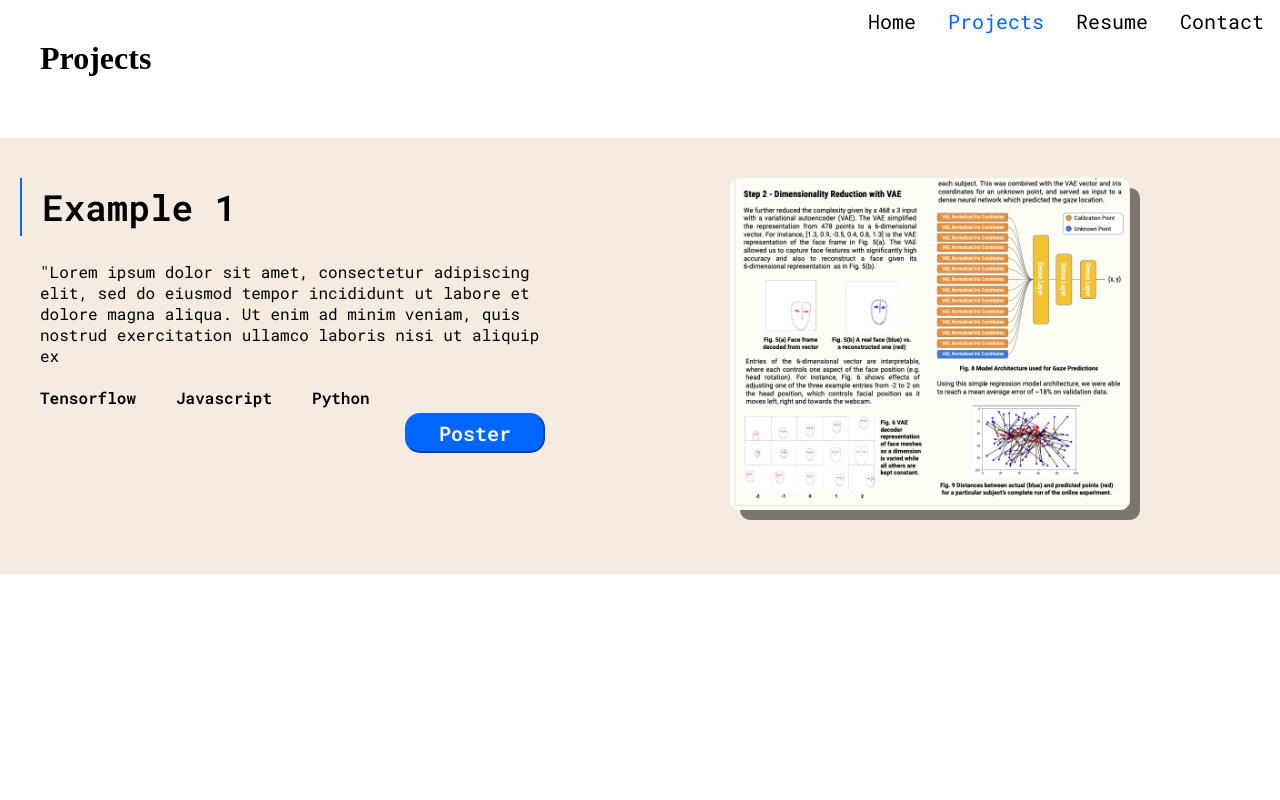
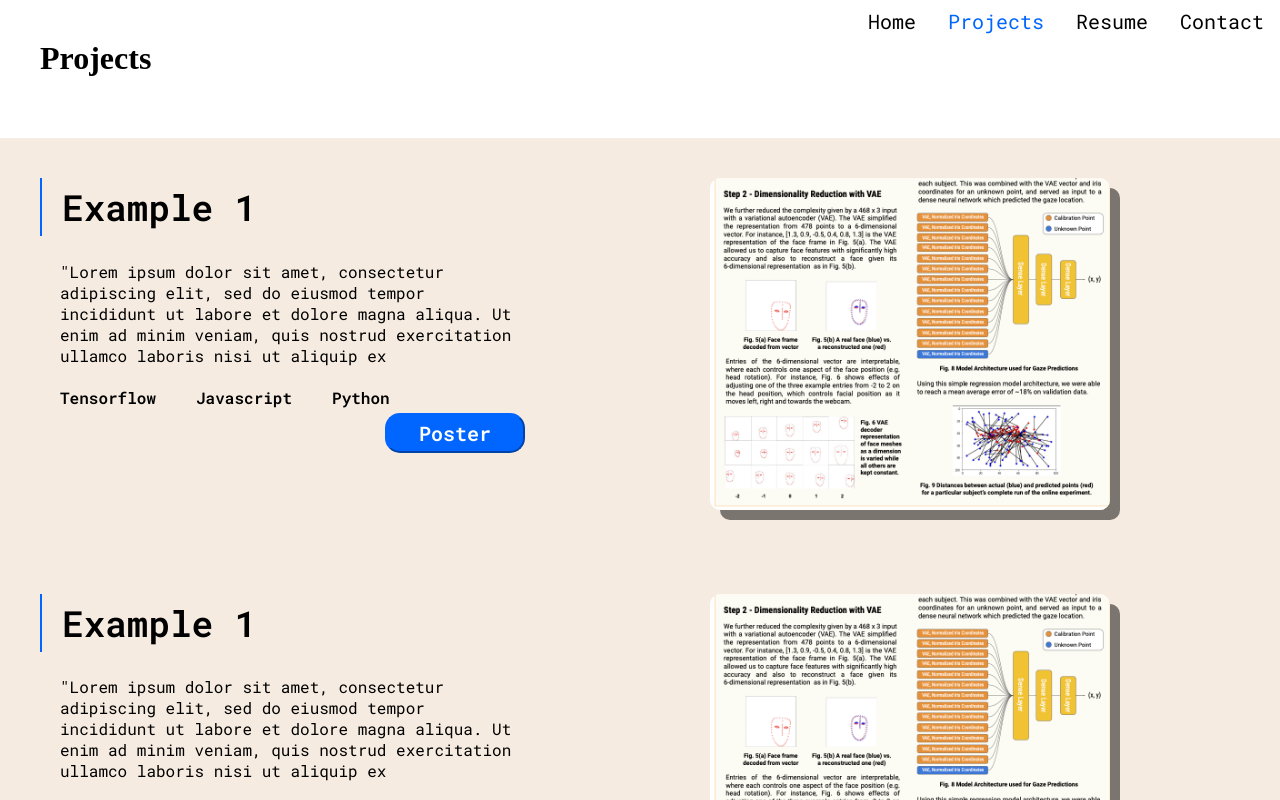
Before and after one commit to OlirEswar/OlirEswar.com, a React (Vite) app: page /Projects in a window 1280 px wide. Shown: the top 800 px of the page. Built offline with nearby package versions, Linux system fonts and the light colour scheme.

Commit message:
Made project pages flex display

```diff
--- a/src/ProjectCard.css
+++ b/src/ProjectCard.css
@@ -4,10 +4,13 @@
 
 .project-card {
     display: flex;
-    padding-right: 20px;
-    padding-left: 20px;
+    justify-content: center;
     padding-top: 40px;
-    padding-bottom: 60px;
+    padding-bottom: 40px;
+}
+
+.project-card__description {
+    max-width: 500px;
 }
 
 .project-card h1 {
--- a/src/main.jsx
+++ b/src/main.jsx
@@ -37,6 +37,7 @@ ReactDOM.createRoot(document.getElementById("root")).render(
             <div className="project-container">
               <h1>Projects</h1>
               <ProjectCard />
+              <ProjectCard />
             </div>
           }
         />
```
